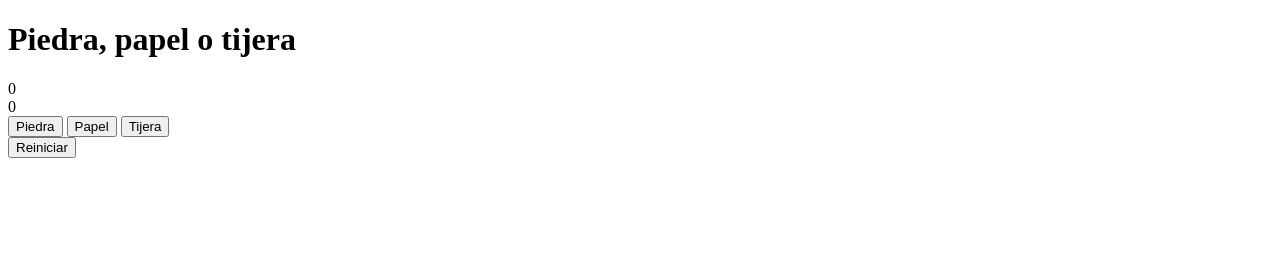
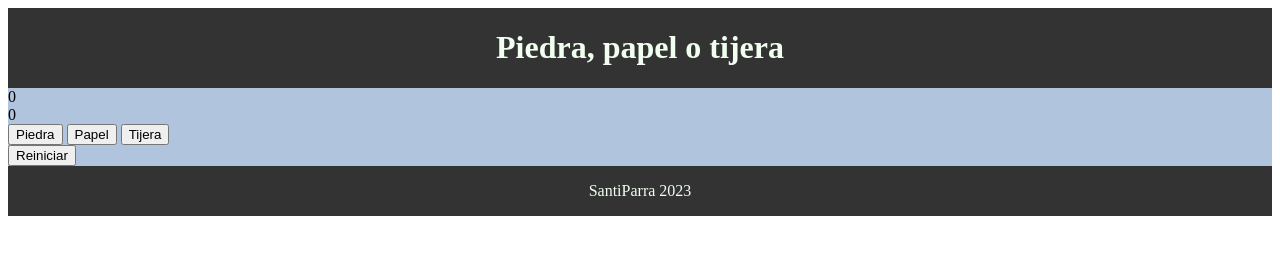
Before and after one commit to Santiparra/piedra-papel-tijera, a plain HTML site: page index.html in a window 1280 px wide. Drawn offline with Linux system fonts and the light colour scheme.

Commit message:
Primeros retoques al css. Anadidos algunos ids y clases al body para darles estilos.

```diff
--- a/css/style.css
+++ b/css/style.css
@@ -0,0 +1,30 @@
+/*Paleta: #333333
+          #DCDCDC
+          #008080
+          #2F4F4F
+          #778899
+
+*/
+body {
+    display: flex;
+    flex-direction: column;
+    justify-content: space-between;
+}
+
+#cabecera,
+#pie {
+    background-color: #333333;
+    color:#F0FFF0;
+    text-align: center;
+}
+
+#score,
+#seleccionHumano,
+#utils {
+    background-color: #B0C4DE;
+}
+
+#resultados {
+    background-color: #3c5f90;
+    color: white;
+}
--- a/index.html
+++ b/index.html
@@ -7,7 +7,7 @@
         <link rel="stylesheet" href="/css/style.css">
     </head>
     <body>
-        <div id="cabezera">
+        <div id="cabecera">
             <h1>Piedra, papel o tijera</h1>
         </div>
         <div id="score">
@@ -22,9 +22,10 @@
         <div id="utils">
             <button class="botonReinicio">Reiniciar</button>
         </div>
-        <div id="resultados">
-        <div id="pie"></div>
+        <div id="resultados"></div>
+
+        <div id="pie">
+            <p>SantiParra 2023</p>
         </div>
     </body>
-
 </html>
```
